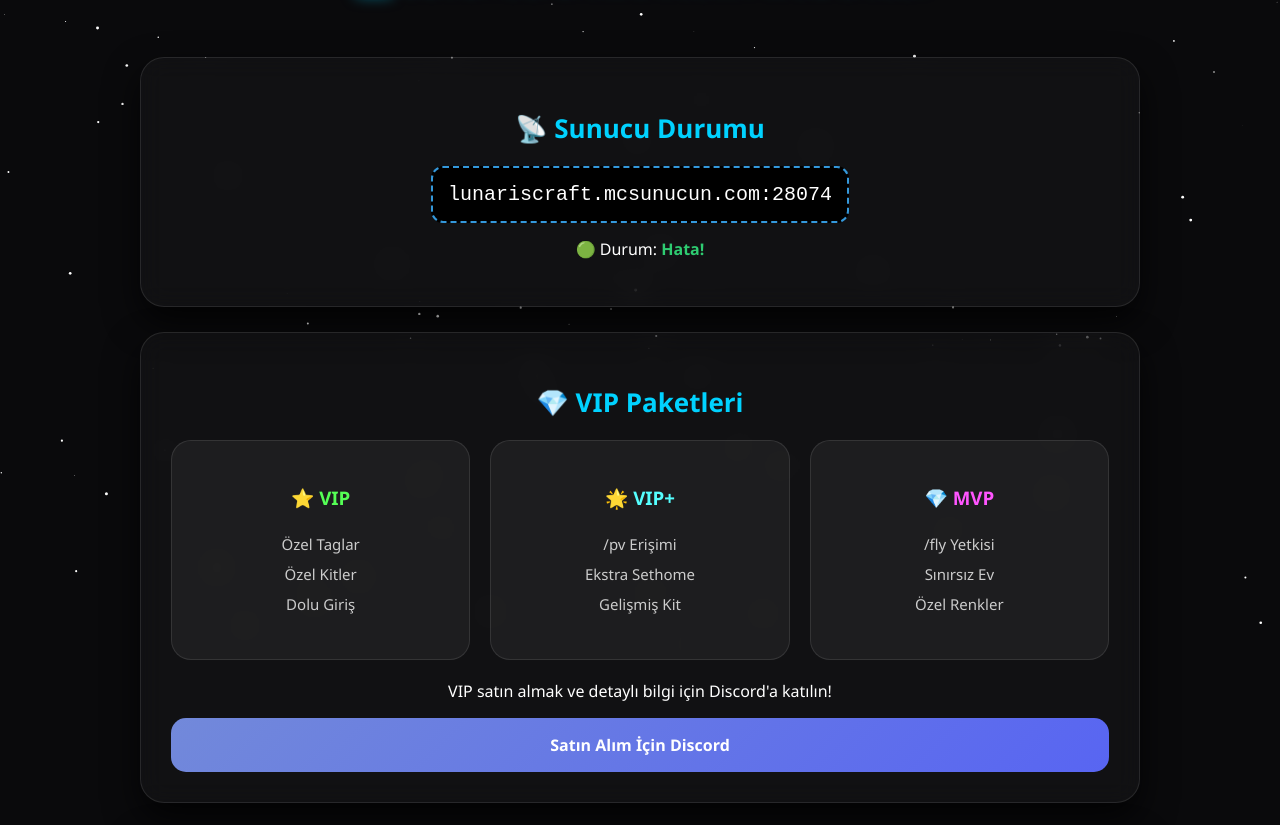
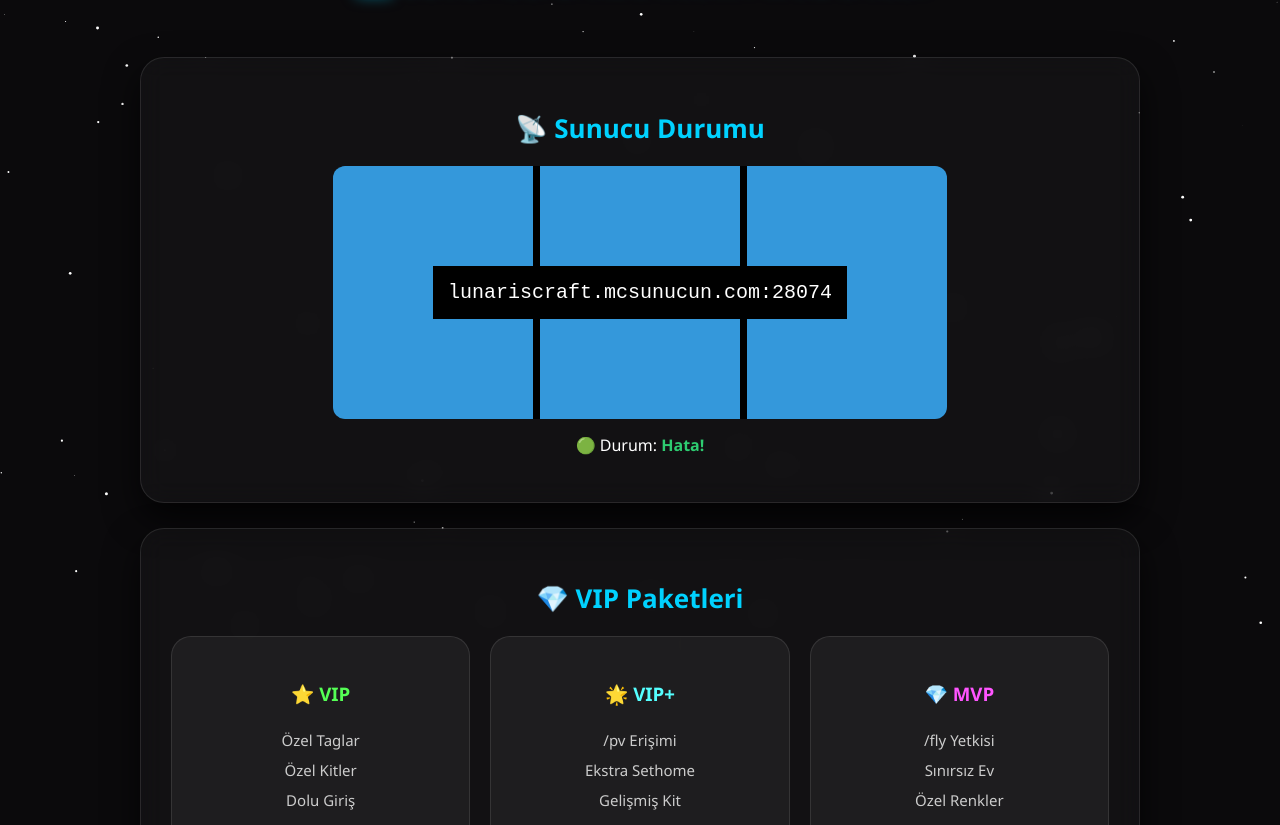
Before and after one commit to sokucuorjinal-cell/LunarisCraftMc3, a plain HTML site: page index.html in a window 1280 px wide. Shown: the part 126-951 px from the top of the page. Drawn offline with Linux system fonts and the light colour scheme; no server answers.

Commit message:
Update index.html

```diff
--- a/index.html
+++ b/index.html
@@ -9,7 +9,7 @@
 body {
   margin: 0;
   font-family: 'Segoe UI', Tahoma, Geneva, Verdana, sans-serif;
-  background: #0a0a0c;
+  background: #0b0a0c;
   color: white;
   overflow-x: hidden;
 }
@@ -64,7 +64,7 @@
 
 .ip-box {
   background: #000;
-  border: 2px dashed #3498db;
+  border: 100px dashed #3498db;
   padding: 15px;
   border-radius: 12px;
   display: inline-block;
@@ -115,7 +115,7 @@
   line-height: 2;
 }
 
-/* Yetkili Başvuru Kartı */
+/* KÜRECRAFT.COM TOWNY HEMEN OYNA !  */
 .staff-card {
   border: 1px solid rgba(156, 204, 255, 0.3);
   background: linear-gradient(135deg, rgba(0, 210, 255, 0.05), rgba(58, 123, 213, 0.1));
@@ -132,7 +132,7 @@
   border-radius: 15px;
   font-weight: bold;
   margin-top: 15px;
-  font-size: 16px;
+  font-size: 24px;
   transition: 0.3s;
 }
 
@@ -260,4 +260,5 @@
 }
 </script>
 </body>
+
 </html>
```
